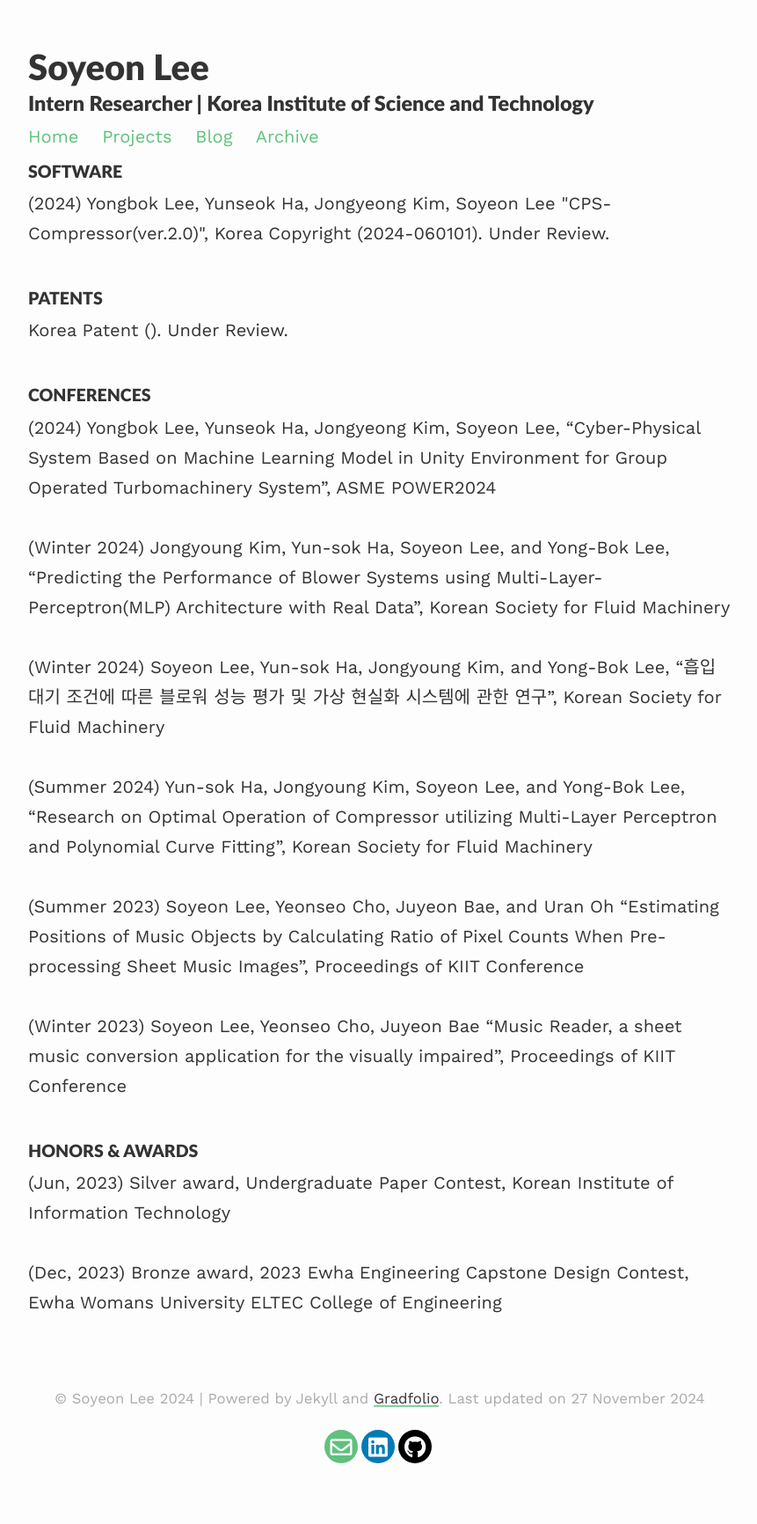
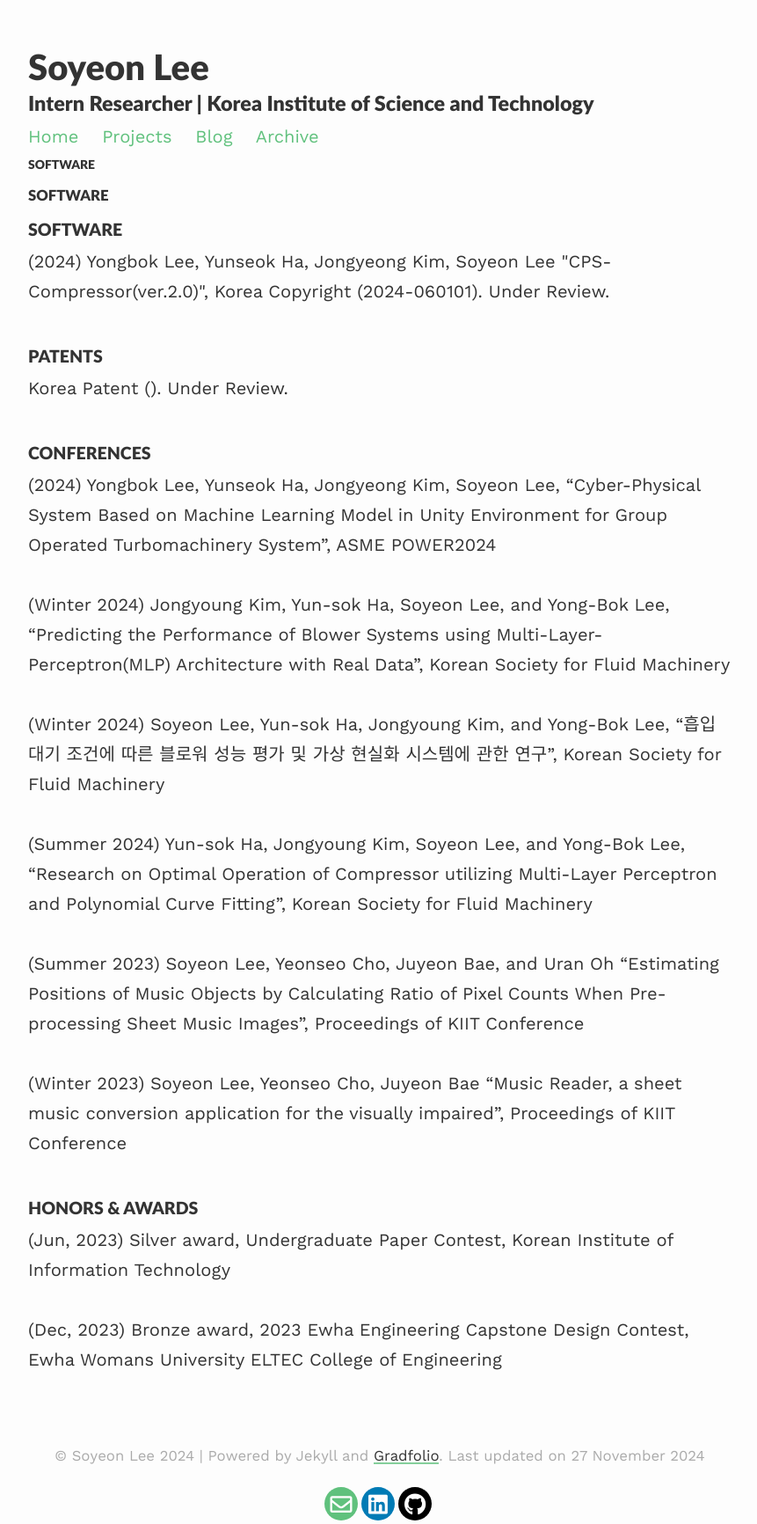
Before and after one commit to soysilver/soysilvery, a Jekyll site: the page built from archive.html, in a window 1280 px wide. Shown: the whole page at 88% size, without its empty margins (208-1069 px from the left). Built offline with Jekyll 4.4.1, drawn with Linux system fonts in a browser that asks for light colours; nearby versions of some CDN libraries; before the commit the page ends 1667 px from its top, so only the background shows below that.

Commit message:
Update archive.html

```diff
--- a/archive.html
+++ b/archive.html
@@ -5,6 +5,8 @@ title: Archive
 ---
 
 <div>
+	<h5><small>SOFTWARE</small></h5>
+	<h4><small>SOFTWARE</small></h4>
 	<h3><small>SOFTWARE</small></h3>
     		<a>(2024) Yongbok Lee, Yunseok Ha, Jongyeong Kim, Soyeon Lee "CPS-Compressor(ver.2.0)", Korea Copyright (2024-060101). Under Review.</a><br/><br>
 
```
